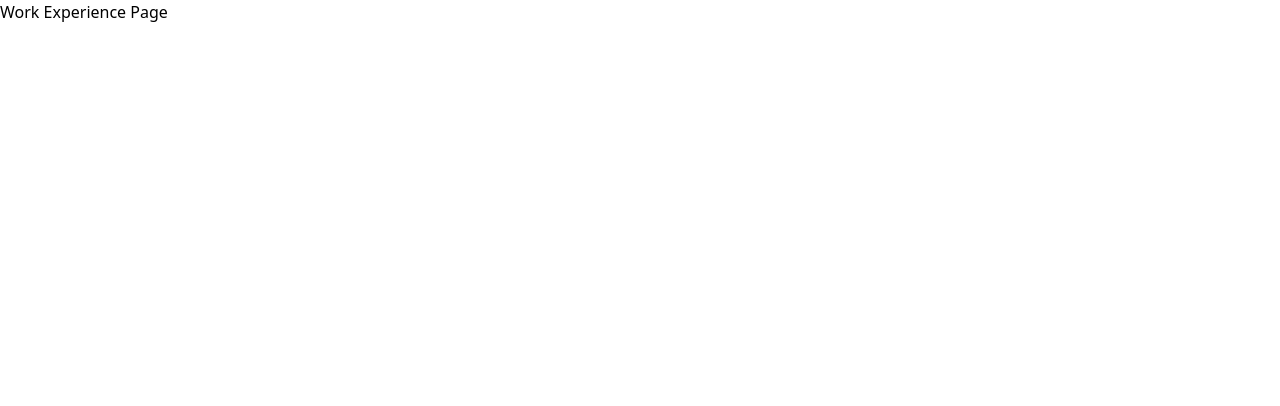
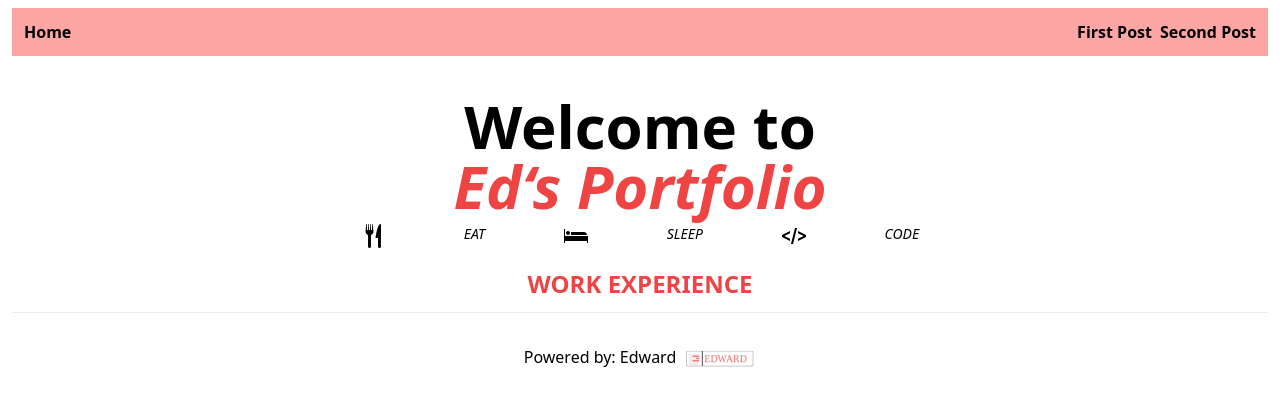
Before and after one commit to dipaaapi/ed-portfolio, a Next.js app: page /workxp in a window 1280 px wide. Shown: the top 406 px of the page. Built offline with nearby package versions, Linux system fonts and the light colour scheme.

Commit message:
update h1 to all pages

```diff
--- a/components/header.tsx
+++ b/components/header.tsx
@@ -7,6 +7,7 @@ const Header = () => (
             <title>Ed&lsquo;s Portfolio</title>
             <meta name="description" content="Generated by create next app" />
             <link rel="icon" href="/favicon.svg" />
+            <link href="https://dipaaapi.github.io/personal.json" />
             <meta name="viewport" content="initial-scale=1.0, width=device-width" />
         </Head>
 
@@ -23,6 +24,10 @@ const Header = () => (
             <svg width="24" height="24" xmlns="http://www.w3.org/2000/svg"><path d="M24 19v-7h-23v-7h-1v14h1v-2h22v2h1zm-20-12c1.104 0 2 .896 2 2s-.896 2-2 2-2-.896-2-2 .896-2 2-2zm19 4c0-1.657-1.343-3-3-3h-13v3h16z"/></svg> Sleep
             <svg xmlns="http://www.w3.org/2000/svg" width="24" height="24" viewBox="0 0 24 24"><path d="M24 10.935v2.131l-8 3.947v-2.23l5.64-2.783-5.64-2.79v-2.223l8 3.948zm-16 3.848l-5.64-2.783 5.64-2.79v-2.223l-8 3.948v2.131l8 3.947v-2.23zm7.047-10.783h-2.078l-4.011 16h2.073l4.016-16z"/></svg> Code</p>
         </div>
+
+        {/* <a className='animate-pulse'>
+            <svg xmlns="http://www.w3.org/2000/svg" className='h-6 w-6 animate-bounce' fill="none" viewBox="0 0 24 24" stroke="currentColor"><path d="M19 13l-7 7-7-7m14-8l-7 7-7-7" /></svg>
+        </a> */}
     </header>
     </div>
 )
--- a/pages/index.tsx
+++ b/pages/index.tsx
@@ -12,7 +12,7 @@ const Home: NextPage = () => {
 
       <main className='px-5 justify-center text-center'>
 
-        <div className='grid align-middle justify-center grid-cols-1 grid-rows-4 md:grid-cols-2 md:grid-rows-2 gap-0 md:gap-10 w-full md:w-2/3'>
+        <div className='grid align-middle justify-center grid-cols-1 grid-rows-4 md:grid-cols-2 md:grid-rows-2 gap-0 md:gap-10 w-full md:w-2/3 md:mx-auto'>
           <Link href={'/skills'}>
             <a className='group'>
               <div className='p-5 border-2 group-hover:border-red-500 transition-all rounded-md my-3'>
--- a/pages/projects.tsx
+++ b/pages/projects.tsx
@@ -9,7 +9,8 @@ const Projects: NextPage = () => {
             <Header />
 
             <main>
-                <h1 className="">Projects Page</h1>
+                <h1 className='text-2xl uppercase text-red-500 font-bold my-3 text-center'>Projects Page</h1>
+
             </main>
 
             <Footer />
--- a/pages/skills.tsx
+++ b/pages/skills.tsx
@@ -9,7 +9,8 @@ const Skills: NextPage = () => {
             <Header />
 
             <main>
-                <h1 className="">Skills Page</h1>
+                <h1 className='text-2xl uppercase text-red-500 font-bold my-3 text-center'>Skill Page</h1>
+
             </main>
 
             <Footer />
--- a/pages/workxp.tsx
+++ b/pages/workxp.tsx
@@ -1,20 +1,18 @@
-import type { NextPage } from 'next'
-import Head from 'next/head'
+
+import Header from '../components/header'
+import Footer from '../components/footer'
 import styles from '../styles/Home.module.css'
 
 const workxp = () => {
     return (
         <div className={styles.container}>
-            <Head>
-                <title>Ed&lsquo;s Portfolio | Skills Page</title>
-                <meta name="description" content="Generated by create next app" />
-                <link rel="icon" href="/favicon.ico" />
-                <meta name="viewport" content="initial-scale=1.0, width=device-width" />
-            </Head>
+            <Header />
 
             <main>
-                <h1 className="">Work Experience Page</h1>
+                <h1 className='text-2xl uppercase text-red-500 font-bold my-3 text-center'>Work Experience</h1>
             </main>
+
+            <Footer />
         </div>
     );
 }
```
